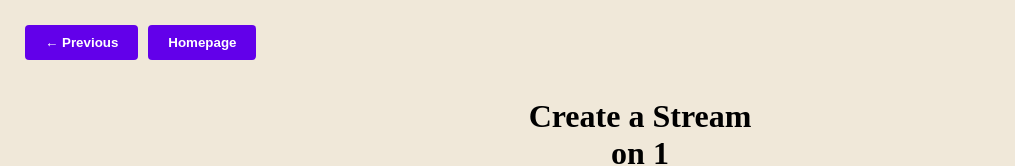
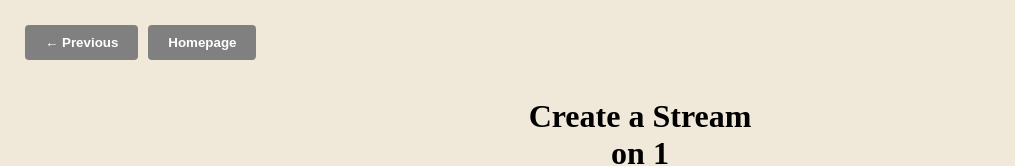
Before and after one commit to ApeWorX/ApePay, a React (Vite) app in the folder ui/app/: page /1/create in a window 1280 px wide. Shown: the top 166 px of the page, without its empty margins (0-1015 px from the left). Built offline with nearby package versions, Linux system fonts and the light colour scheme; what wagmi would draw is missing.

Commit message:
change header style

```diff
--- a/ui/app/src/styles.css
+++ b/ui/app/src/styles.css
@@ -42,7 +42,6 @@ a:hover {
   justify-content: flex-end;
 }
 
-.header-button button,
 .cancel-stream-button,
 .create-stream-sm-button,
 .update-stream-button,
@@ -50,6 +49,20 @@ a:hover {
 .button-validate-transaction,
 .button-create-stream {
   background-color: #6200ea !important;
+  color: white;
+  border: none;
+  padding: 10px 20px;
+  margin: 5px;
+  border-radius: 4px;
+  font-weight: bold;
+  transition:
+    background-color 0.3s,
+    box-shadow 0.3s;
+  cursor: pointer;
+}
+
+.header-button button {
+  background-color: grey;
   color: white;
   border: none;
   padding: 10px 20px;
```
